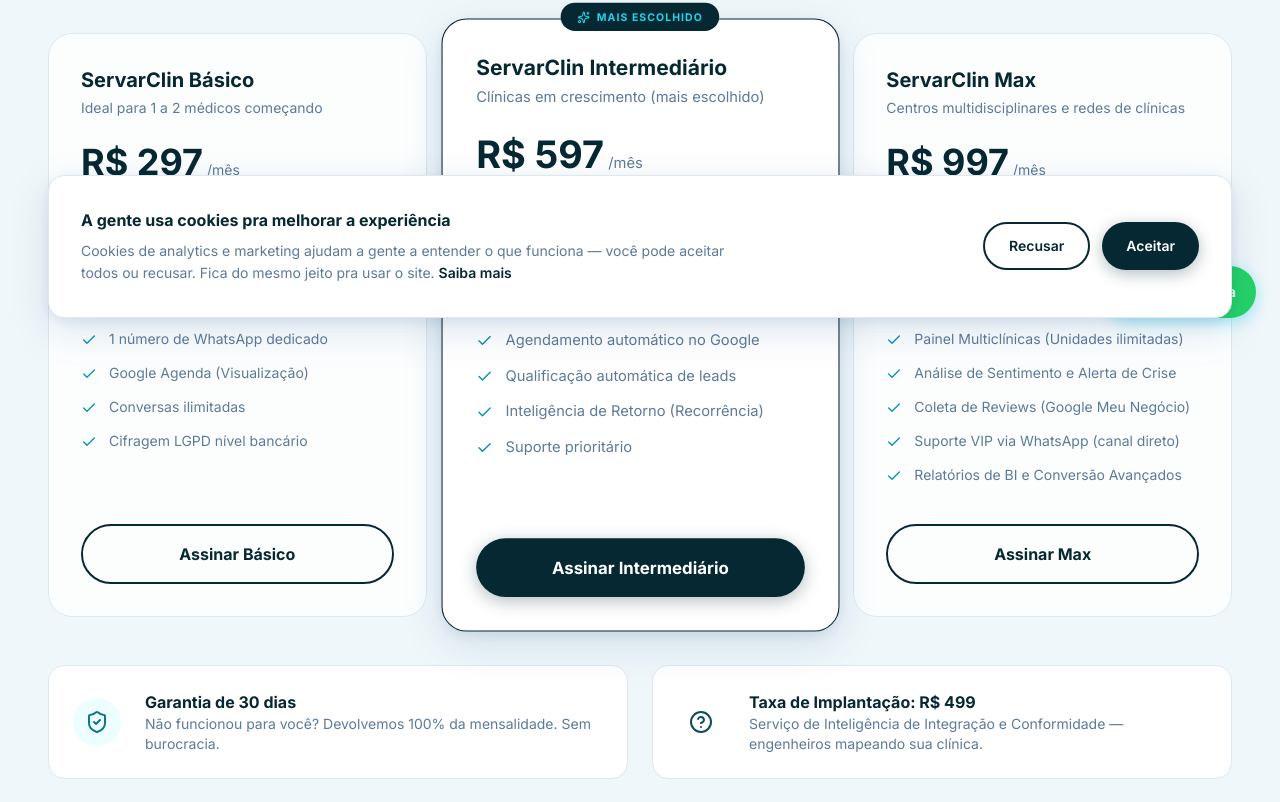
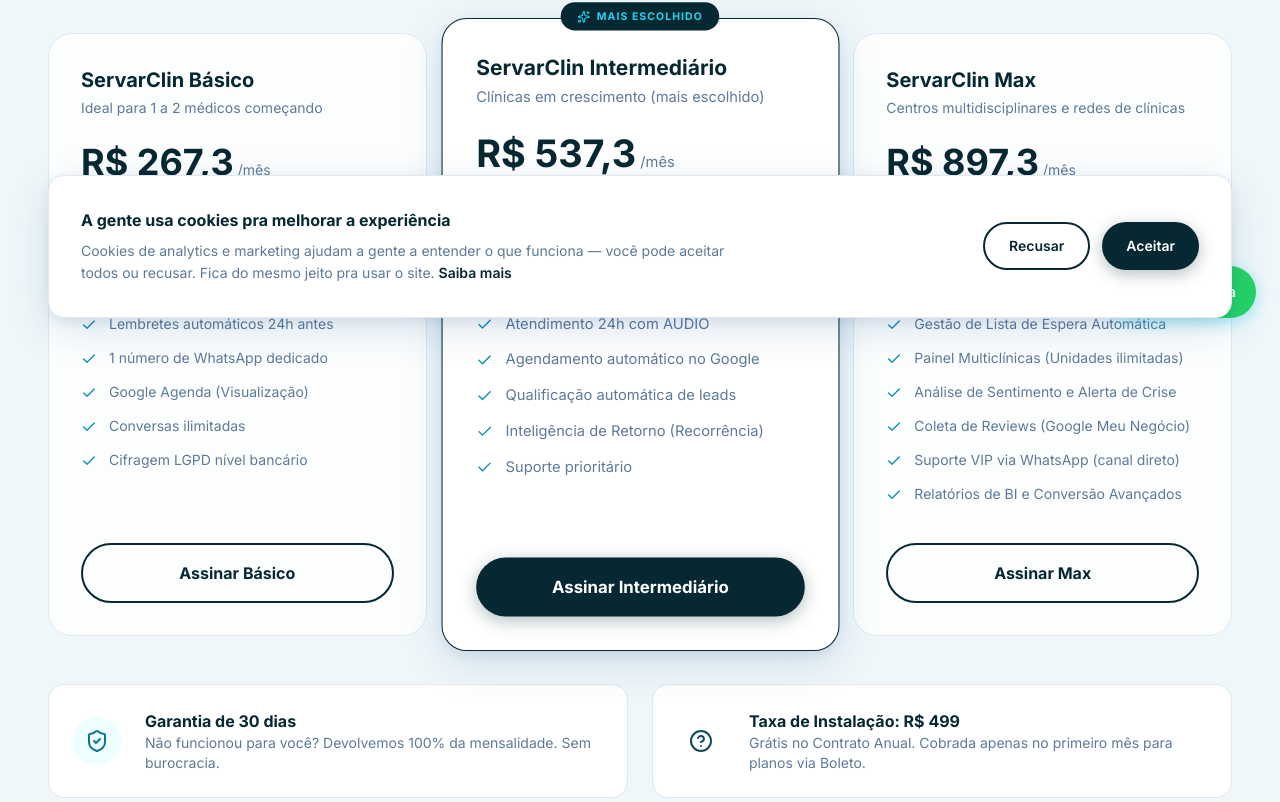
Before and after one commit to Dev-3rick/servarx-site, a Next.js app: page /compras in a window 1280 px wide. Shown: the part 458-1260 px from the top of the page. Built offline with nearby package versions, Linux system fonts and the light colour scheme.

Commit message:
feat: implement annual contract benefits (10% OFF + Setup Fee exemption) and boleto recurring info

```diff
--- a/src/app/(marketing)/compras/page.tsx
+++ b/src/app/(marketing)/compras/page.tsx
@@ -125,18 +125,21 @@
                   <h3 className="text-xl font-bold text-brand-teal-800 mb-1">{tier.nome}</h3>
                   <p className="text-sm text-brand-neutral-muted">{tier.publico}</p>
                 </div>
-                <div className="mb-4 flex items-baseline gap-1">
-                  <span className="text-4xl font-bold text-brand-teal-800">{formatBRL(tier.preco)}</span>
-                  <span className="text-sm text-brand-neutral-muted">/mês</span>
+                <div className="mb-4 flex flex-col gap-1">
+                  <div className="flex items-baseline gap-1">
+                    <span className="text-4xl font-bold text-brand-teal-800">{formatBRL(tier.preco * 0.9)}</span>
+                    <span className="text-sm text-brand-neutral-muted">/mês</span>
+                  </div>
+                  <p className="text-[10px] font-bold text-brand-cyan-600 uppercase tracking-wider">No Plano Anual (10% OFF)</p>
                 </div>
                 <div className="mb-6 flex flex-col gap-2">
                   <div className="flex items-center gap-2 text-xs text-brand-neutral-muted">
-                    <CreditCard className="w-3.5 h-3.5" />
-                    <span>Cartão (Contrato Anual)</span>
+                    <CreditCard className="w-3.5 h-3.5 text-brand-cyan-500" />
+                    <span>Cartão: <strong>Anual com Isenção de Instalação</strong></span>
                   </div>
                   <div className="flex items-center gap-2 text-xs text-brand-neutral-muted">
                     <Receipt className="w-3.5 h-3.5" />
-                    <span>Boleto Recorrente</span>
+                    <span>Boleto: Recorrente via E-mail/WhatsApp</span>
                   </div>
                 </div>
                 <ul className="space-y-4 mb-10 flex-1">
@@ -183,8 +186,10 @@
                 <HelpCircle className="w-6 h-6" />
               </div>
               <div>
-                <h4 className="font-bold text-brand-teal-800">Taxa de Implantação: {formatBRL(PRICING.setup)}</h4>
-                <p className="text-sm text-brand-neutral-muted">{PRICING.setupNarrativa}.</p>
+                <h4 className="font-bold text-brand-teal-800">Taxa de Instalação: {formatBRL(PRICING.setup)}</h4>
+                <p className="text-sm text-brand-neutral-muted">
+                  Grátis no Contrato Anual. Cobrada apenas no primeiro mês para planos via Boleto.
+                </p>
               </div>
             </div>
           </Reveal>
--- a/src/app/(marketing)/produtos/servarclin/page.tsx
+++ b/src/app/(marketing)/produtos/servarclin/page.tsx
@@ -316,11 +316,17 @@
                   )}
                   <h3 className="text-lg font-bold text-brand-teal-800 mb-1">{p.nome}</h3>
                   <p className="text-xs text-brand-neutral-muted mb-5">{p.publico}</p>
-                  <div className="flex items-baseline gap-1 mb-6 pb-6 border-b border-brand-neutral-border">
-                    <span className="text-4xl font-bold text-brand-teal-800">
-                      R$ {p.preco}
-                    </span>
-                    <span className="text-sm text-brand-neutral-muted">/mês</span>
+                  <div className="flex flex-col gap-1 mb-6 pb-6 border-b border-brand-neutral-border">
+                    <div className="flex items-baseline gap-1">
+                      <span className="text-4xl font-bold text-brand-teal-800">
+                        R$ {Math.round(p.preco * 0.9)}
+                      </span>
+                      <span className="text-sm text-brand-neutral-muted">/mês</span>
+                    </div>
+                    <p className="text-[10px] font-bold text-brand-cyan-600 uppercase tracking-widest">No Plano Anual (10% OFF)</p>
+                    <p className="text-[10px] text-brand-neutral-muted mt-2 font-medium">
+                      * Isenção de instalação no cartão
+                    </p>
                   </div>
                   <ul className="space-y-3 mb-8 flex-1">
                     {p.features.map((f) => (
--- a/src/components/marketing/Pricing.tsx
+++ b/src/components/marketing/Pricing.tsx
@@ -62,24 +62,27 @@
               </header>
 
               <div className="mb-6 pb-6 border-b border-border">
-                <div className="flex items-baseline gap-2">
-                  <span className="text-4xl font-bold text-brand-teal-800">
-                    {formatBRL(tier.preco)}
-                  </span>
-                  <span className="text-sm text-brand-neutral-muted">/mês</span>
+                <div className="flex flex-col gap-0.5">
+                  <div className="flex items-baseline gap-2">
+                    <span className="text-4xl font-bold text-brand-teal-800">
+                      {formatBRL(tier.preco * 0.9)}
+                    </span>
+                    <span className="text-sm text-brand-neutral-muted">/mês</span>
+                  </div>
+                  <p className="text-[10px] font-bold text-brand-cyan-600 uppercase tracking-widest">Plano Anual (10% OFF)</p>
                 </div>
-                <div className="mt-3 flex gap-4 border-t border-border/50 pt-3">
+                <div className="mt-3 flex flex-col gap-2 border-t border-border/50 pt-3">
                   <div className="flex items-center gap-1.5 text-[10px] uppercase tracking-wider font-bold text-brand-neutral-muted">
-                    <CreditCard className="w-3 h-3" /> Cartão
+                    <CreditCard className="w-3 h-3 text-brand-cyan-500" /> Cartão: Anual + Isenção de Instalação
                   </div>
                   <div className="flex items-center gap-1.5 text-[10px] uppercase tracking-wider font-bold text-brand-neutral-muted">
-                    <Receipt className="w-3 h-3" /> Boleto
+                    <Receipt className="w-3 h-3" /> Boleto: Recorrente (E-mail/Wpp)
                   </div>
                 </div>
-                <p className="mt-3 text-xs text-brand-neutral-light italic">
-                  * Contrato anual para cartão de crédito
+                <p className="mt-3 text-[10px] text-brand-neutral-light italic leading-tight">
+                  * Isenção de R$ {PRICING.setup} na instalação exclusiva para contrato anual no cartão.
                 </p>
-                <p className="mt-1 text-xs font-mono uppercase tracking-wider text-brand-neutral-light">
+                <p className="mt-2 text-xs font-mono uppercase tracking-wider text-brand-neutral-light">
                   Até {tier.medicosLimite} médicos · Ilimitado
                 </p>
               </div>
```
